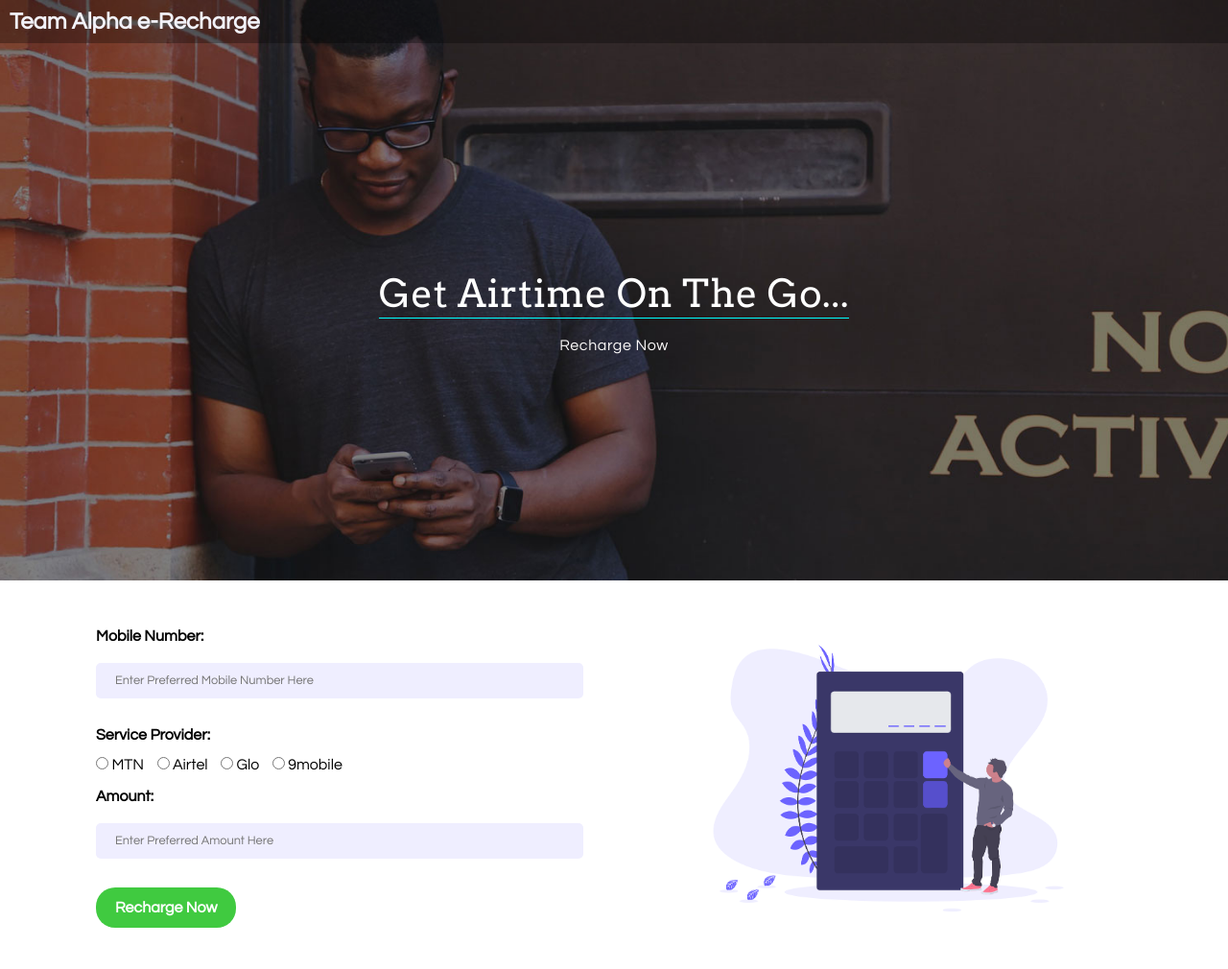
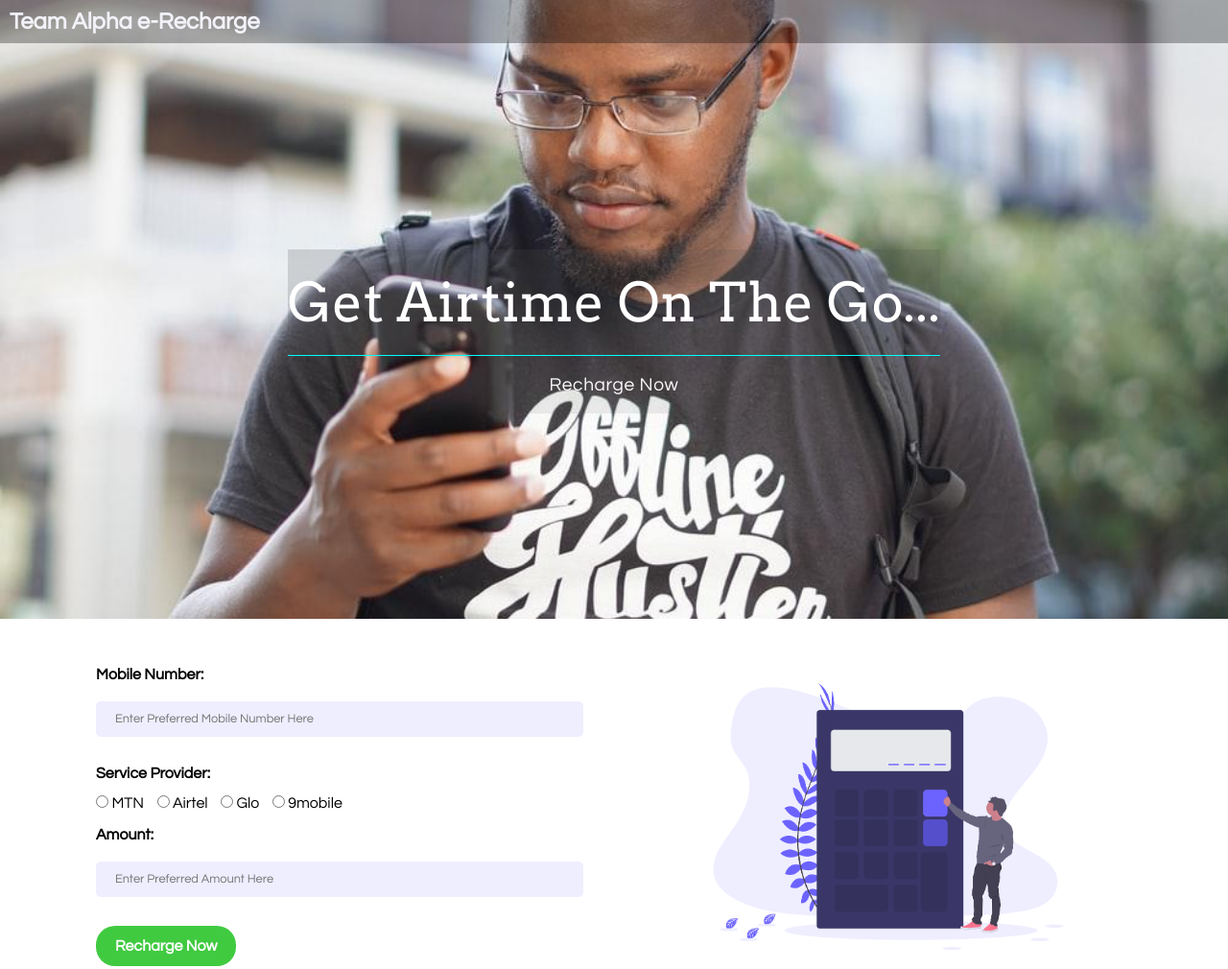
Before and after one commit to Gentlekboy/Team-Alpha-Recharge-App, a plain HTML site: page index.html in a window 1280 px wide. Shown: the top 1010 px of the page at 96% size. Drawn offline with Linux system fonts and the light colour scheme.

Commit message:
File update
- Add Images

```diff
--- a/style.css
+++ b/style.css
@@ -13,7 +13,7 @@ body{
   background-color: #ffffff;
 }
 header{
-  background-image: url(images/2.jpg);
+  background-image: url(/images/bg2.jpeg);
   background-repeat: no-repeat;
   background-position: left;
   background-size: cover;
@@ -62,14 +62,14 @@ a.nav1{
   color: white;
 }
 p.sub-head-1{
-  font-size: 2.5rem;
+  font-size: 2rem;
   font-family: 'Arvo', sans-serif;
   letter-spacing: 0.6px;
   border-bottom: 1px solid #00ffff;
   color: white;
 }
 p.sub-head-2{
-  font-size: 1rem;
+  font-size: .9rem;
   font-family: 'Questrial', sans-serif;
   letter-spacing: 0.6px;
   color: rgb(251, 249, 249);
@@ -168,20 +168,24 @@ footer a{
     width: 100%;
     background-color: #ffffff;
   }
-  header{
-    background-image: url(images/2.jpg);
-    background-repeat: no-repeat;
-    background-position: center;
-    background-size: cover;
-  }
   .sub-head{
-    height: 70vh;
+    height: 75vh;
     display: flex;
     flex-direction: column;
     align-items: center;
     justify-content: center;
     margin: auto;
     color: white;
+  }
+  p.sub-head-1{
+    background-color: rgb(80, 80, 80, .2);
+    padding: 20px 0;
+    font-size: 3.5rem;
+  }
+  p.sub-head-2{
+    background-color: rgb(80, 80, 80, .1);
+    font-size: 1.2rem;
+    padding: 20px;
   }
   section {
     padding: 50px 100px;
```
Also changed, not shown: images/bg1.jpeg (added), images/bg2.jpeg (added).
